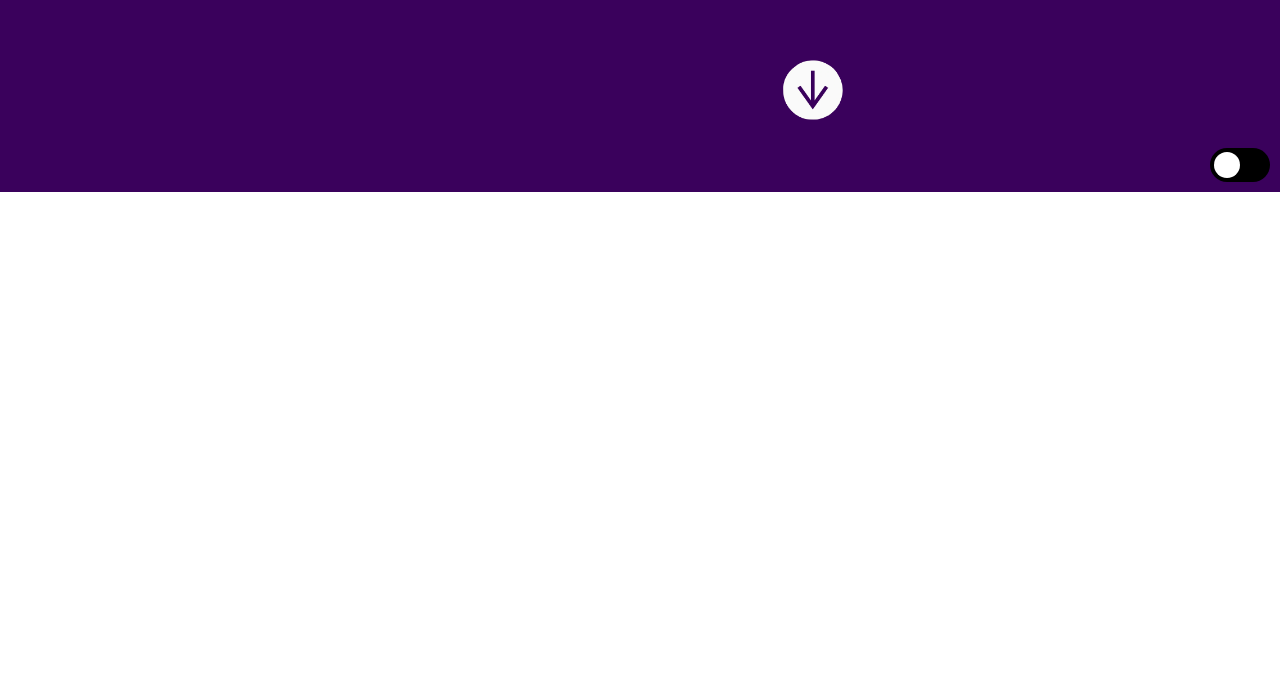
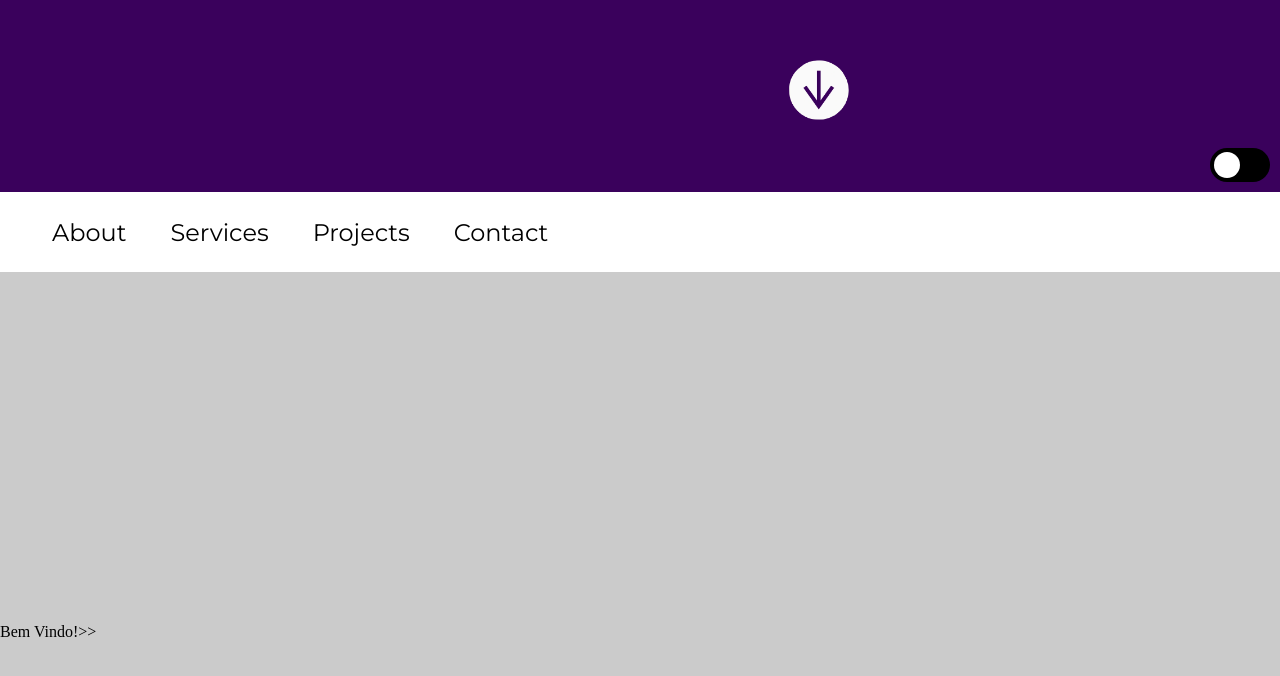
Before and after one commit to Edivaldo2004/wisecodes, a plain HTML site: page index.html in a window 1280 px wide. Shown: the part 608-1284 px from the top of the page. Before the commit the page ends 800 px from the top, so only its background shows below. Drawn offline with Linux system fonts and the light colour scheme.

Commit message:
Adinatabdo o site

```diff
--- a/css/style.css
+++ b/css/style.css
@@ -1,4 +1,4 @@
-@import url("https://fonts.googleapis.com/css2?family=Barlow:wght@200;300;400;500;600;700;800;900&family=Fraunces:opsz,wght@9..144,400;9..144,500;9..144,600;9..144,700;9..144,800;9..144,900&display=swap");
+@import url("https://fonts.googleapis.com/css2? family=Montserrat&display=swap");
 
 @media screen and (min-width: 800px) {
 
@@ -88,6 +88,7 @@ body {
 }
 
 .container{
+    font-family: "montserrat";
     background-color: #3A015C;
     color: white;
  }
@@ -108,4 +109,52 @@ body {
     align-items: center;
     justify-content: center;
  }
+
+ /*Header*/
+
+ header {
+    font-family: "Montserrat";
+    display: flex;
+    width: 100%;
+    height: 10vh;
+    color: var(--main-color);
+    gap: 20px;
+    text-align: center;
+    padding: 5px 10px;
+  }
+
+  header h2 {
+    font-weight: 400;
+    padding: 20px 22px;
+    display: flex;
+    align-items: center;
+    cursor: pointer;
+  }
+
+  #menu{
+    display: none;
+  }
+
+  #links2 {
+    display: flex;
+    min-width: 40vw;
+    justify-content: space-between;
+
+    font-size: 1rem;
+  }
+  #links {
+    display: none;
+  }
+
+
+  /*NavBar*/
+
+  nav{
+    background-color: #CBCBCB;
+    height: 90vh;
+    display: flex;
+    align-items: center;
+    position: relative;
+  }
+
 }
--- a/index.html
+++ b/index.html
@@ -22,11 +22,31 @@
           </main>
       </div>
 
-    <header></header>
+      <header>
+        <div>
+          <h1 id="header"><img src=""></h1>
+        </div>
 
-    <navbar>
+        <img id="menu" src="img/icon-menu.png" data-aos="fade-left" alt="menu" onclick="Mostrar()">
 
-    </navbar>
+        <div id="links" style="display: none;">
+          <h2>About</h2>
+          <h2>Services</h2>
+          <h2>Projects</h2>
+          <h2 class="contact">Contact</h2>
+        </div>
+
+        <div id="links2"  data-aos="fade-left">
+          <h2>About</h2>
+          <h2>Services</h2>
+          <h2>Projects</h2>
+          <h2 class="contact">Contact</h2>
+        </div>
+      </header>
+
+    <nav>
+     <p>Bem Vindo!>></p>
+    </nav>
 
     <footer>
 
```
Also changed, not shown: img/icon-menu.png (added).
